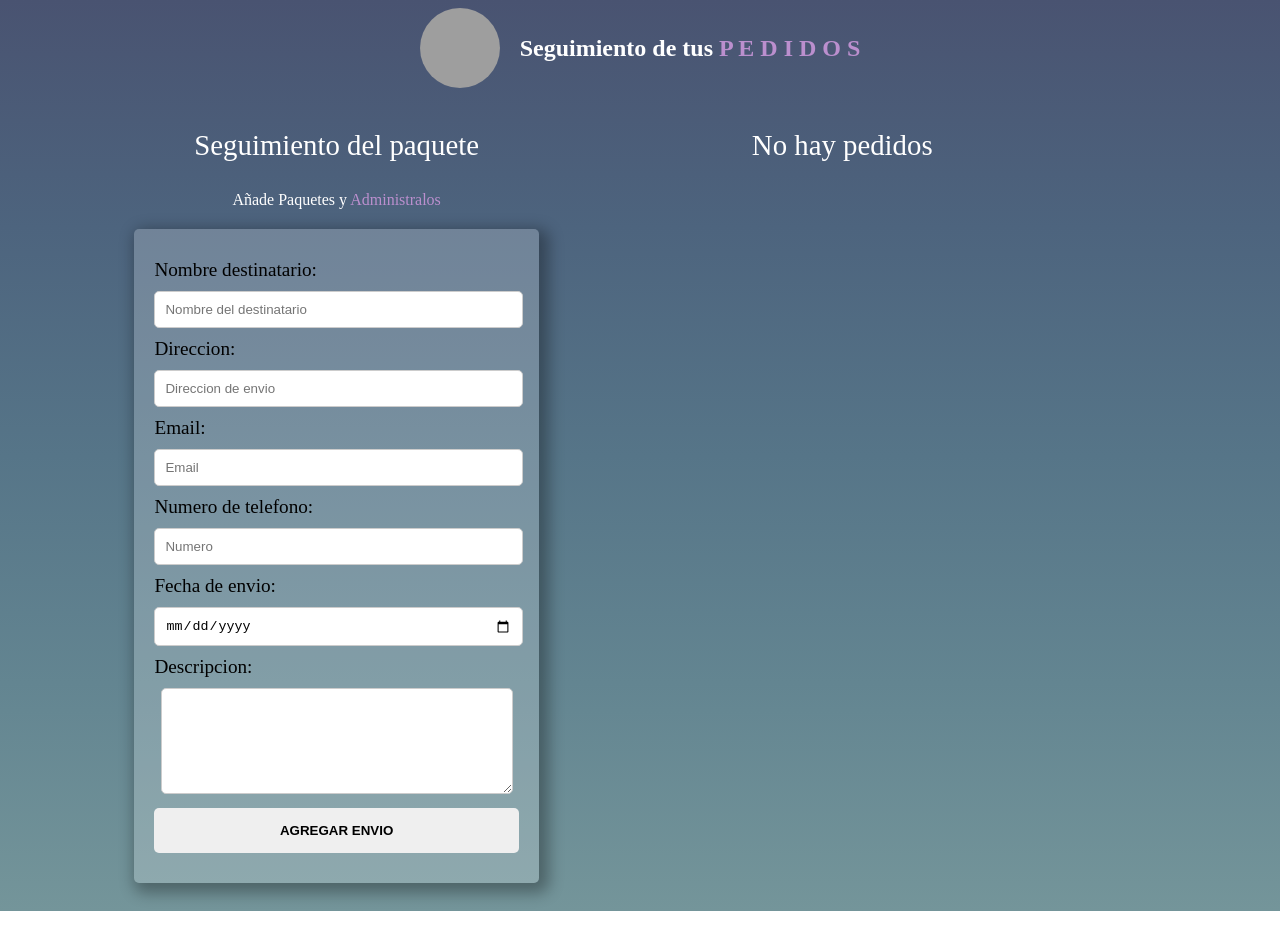
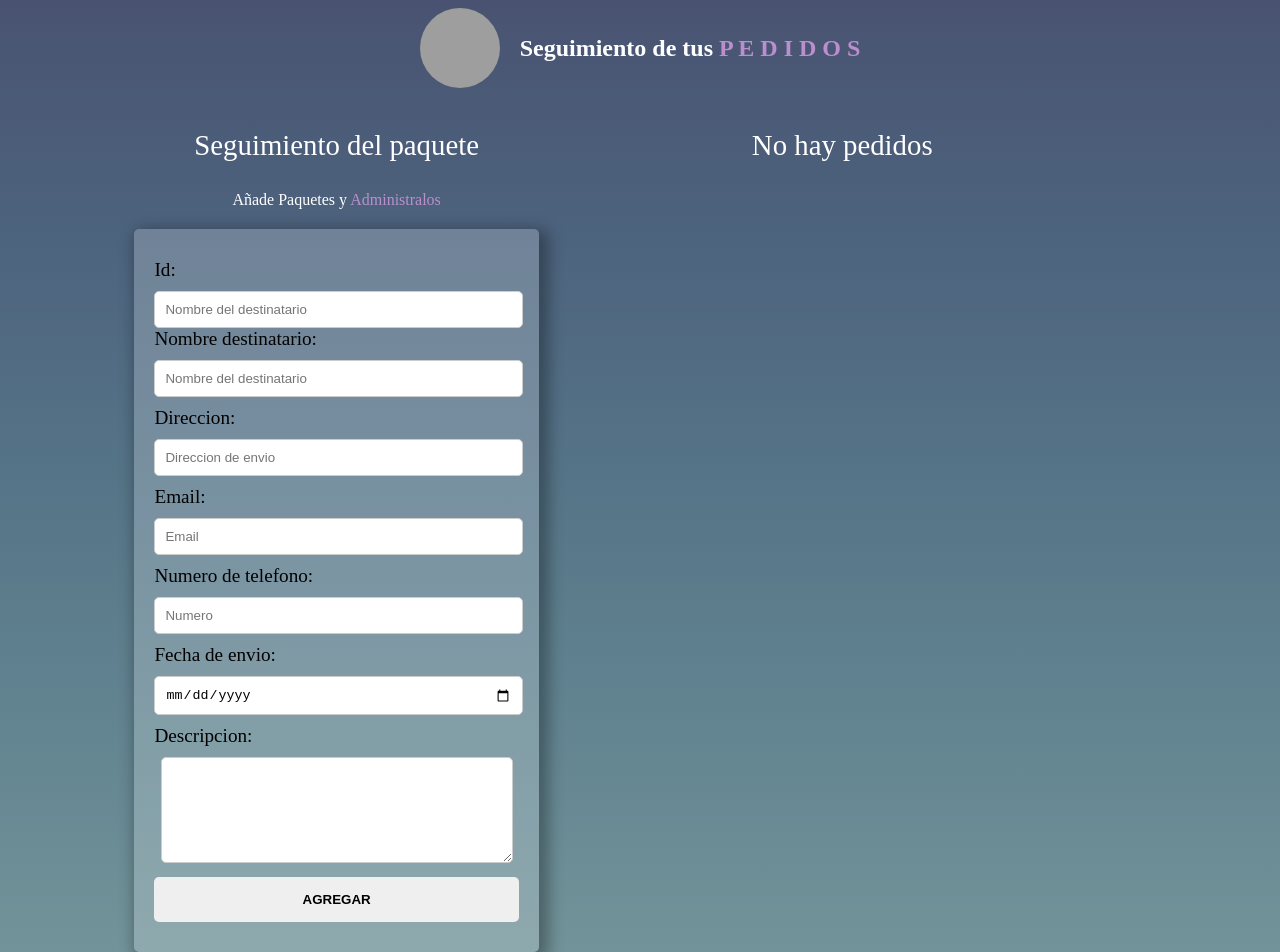
Before and after one commit to dayanMichelle/reactTrackingSystem, a React (Vite) app: page / in a window 1280 px wide. Shown: the top 952 px of the page. Before the commit the page ends 911 px from the top, so only its background shows below. Built offline with nearby package versions, Linux system fonts and the light colour scheme; grey boxes are pictures that could not be loaded.

Commit message:
Edit ready

```diff
--- a/src/App.jsx
+++ b/src/App.jsx
@@ -6,7 +6,9 @@ import { ListadoPacientes } from './components/ListadoPacientes'
 
 function App() {
   const [pedidos,setPedidos] = useState([])
+  const [isEdit,setIsEdit] = useState(false)
   const [currentUser, setCurrentUser] = useState({
+    id: '',
     name: '',
     adress: '',
     email: '',
@@ -17,6 +19,7 @@ function App() {
 
   const edit=(user) => {
    setCurrentUser({
+     id: user.id,
     name: user.name,
     adress: user.adress,
     email: user.email,
@@ -24,6 +27,15 @@ function App() {
     date: user.date,
     description:user.description,
    })
+   setIsEdit(true)
+  }
+
+  const updateUser = (id,updatedUser) => {
+    setPedidos(pedidos.map(user=>{
+      (updatedUser.id === id ? updatedUser : user )
+    }))
+    console.log(user.id)
+    setIsEdit(false)
   }
 
   return (
@@ -43,11 +55,14 @@ function App() {
         <Formulario
         pedidos={pedidos}
         setPedidos = {setPedidos}
-        currentUser={currentUser}        />
+        currentUser={currentUser}
+        updateUser={updateUser}
+        isEdit={isEdit}  />
 
         <ListadoPacientes
         pedidos={pedidos}
         edit={edit}
+
          />
       </div>
     </div>
--- a/src/components/Formulario.jsx
+++ b/src/components/Formulario.jsx
@@ -1,29 +1,51 @@
 import { useState, useEffect } from "react"
 import { useForm } from "react-hook-form"
-export const Formulario = ({ pedidos, setPedidos,currentUser }) => {
+export const Formulario = ({ pedidos, setPedidos, currentUser, isEdit, updateUser }) => {
 
-  console.log(currentUser)
-  const { register, handleSubmit, watch, formState: { errors },setValue } = useForm({
-    defaultValues:currentUser
+  const { register, handleSubmit, watch, formState: { errors }, setValue } = useForm({
+    defaultValues: currentUser
   });
   const [pedido, setPedido] = useState({})
 
-  setValue('name',currentUser.name)
-  setValue('adress',currentUser.adress)
-  setValue('email',currentUser.email)
-  setValue('number',currentUser.number)
-  setValue('date',currentUser.date)
-  setValue('description',currentUser.description)
-
-
-  const generarId = () => crypto.randomUUID()
+  setValue('id', currentUser.id)
+  setValue('name', currentUser.name)
+  setValue('adress', currentUser.adress)
+  setValue('email', currentUser.email)
+  setValue('number', currentUser.number)
+  setValue('date', currentUser.date)
+  setValue('description', currentUser.description)
 
 
   const onSubmit = (data) => {
     setPedido(data)
-    setPedidos([...pedidos,data])
+
+    if (isEdit) {
+      console.log('acabas de editar')
+      setPedidos([
+        ...pedidos.filter(user => user.id !== data.id),
+        data
+      ])
+      setValue('id', '')
+      setValue('name', '')
+      setValue('adress', '')
+      setValue('email', '')
+      setValue('number', '')
+      setValue('date', '')
+      setValue('description', '')
+
+    } else {
+      setPedidos([...pedidos, data])
+    }
+
+    setValue('name', '')
+    setValue('adress', '')
+    setValue('email', '')
+    setValue('number', '')
+    setValue('date', '')
+    setValue('description', '')
+
+
   }
-
   return (
     <div style={{
       textAlign: 'center',
@@ -62,7 +84,24 @@ export const Formulario = ({ pedidos, setPedidos,currentUser }) => {
           marginTop: '20px',
         }}>
         <div style={{ marginBottom: '10px', }}>
-
+          <label
+            htmlFor="name"
+            style={{
+              display: 'block',
+              textAlign: 'left',
+              marginBottom: '10px',
+              fontSize: '1.2em',
+            }} >Id:</label>
+          <input
+            id="id"
+            style={{
+              width: '95%',
+              padding: '10px',
+              borderRadius: '5px',
+              border: '1px solid #ccc',
+            }} type="text" placeholder="Nombre del destinatario"
+            {...register("id")}
+          />
           <label
             htmlFor="name"
             style={{
@@ -79,13 +118,13 @@ export const Formulario = ({ pedidos, setPedidos,currentUser }) => {
               borderRadius: '5px',
               border: '1px solid #ccc',
             }} type="text" placeholder="Nombre del destinatario"
-             {...register("name")}
-             />
+            {...register("name")}
+          />
         </div>
 
         <div style={{ marginBottom: '10px', }}>
           <label
-            htmlFor="address"
+            htmlFor="adress"
             style={{
               display: 'block',
               textAlign: 'left',
@@ -174,7 +213,7 @@ export const Formulario = ({ pedidos, setPedidos,currentUser }) => {
               fontSize: '1.2em',
             }} >Descripcion:</label>
           <textarea
-             {...register("description")}
+            {...register("description")}
             style={{
               width: '95%',
               height: '100px',
@@ -182,7 +221,7 @@ export const Formulario = ({ pedidos, setPedidos,currentUser }) => {
               borderRadius: '5px',
             }} id="description" />
         </div>
-        <button
+        <input
           type="submit"
           className="btn"
           style={{
@@ -194,9 +233,8 @@ export const Formulario = ({ pedidos, setPedidos,currentUser }) => {
             borderRadius: '5px',
             transition: 'all 0.3s ease',
           }}
-          value="Agregar envio"
-        >Agregar envio
-        </button>
+          value={isEdit ? 'Editar' : 'Agregar'} />
+
 
       </form>
     </div>
--- a/src/components/ListadoPacientes.jsx
+++ b/src/components/ListadoPacientes.jsx
@@ -2,7 +2,7 @@ import { useEffect } from "react"
 import { Pedido } from "./Pedido"
 
 export const ListadoPacientes = ({ pedidos,edit }) => {
-
+  console.log(pedidos)
 
   return (
     <div style={{
```
